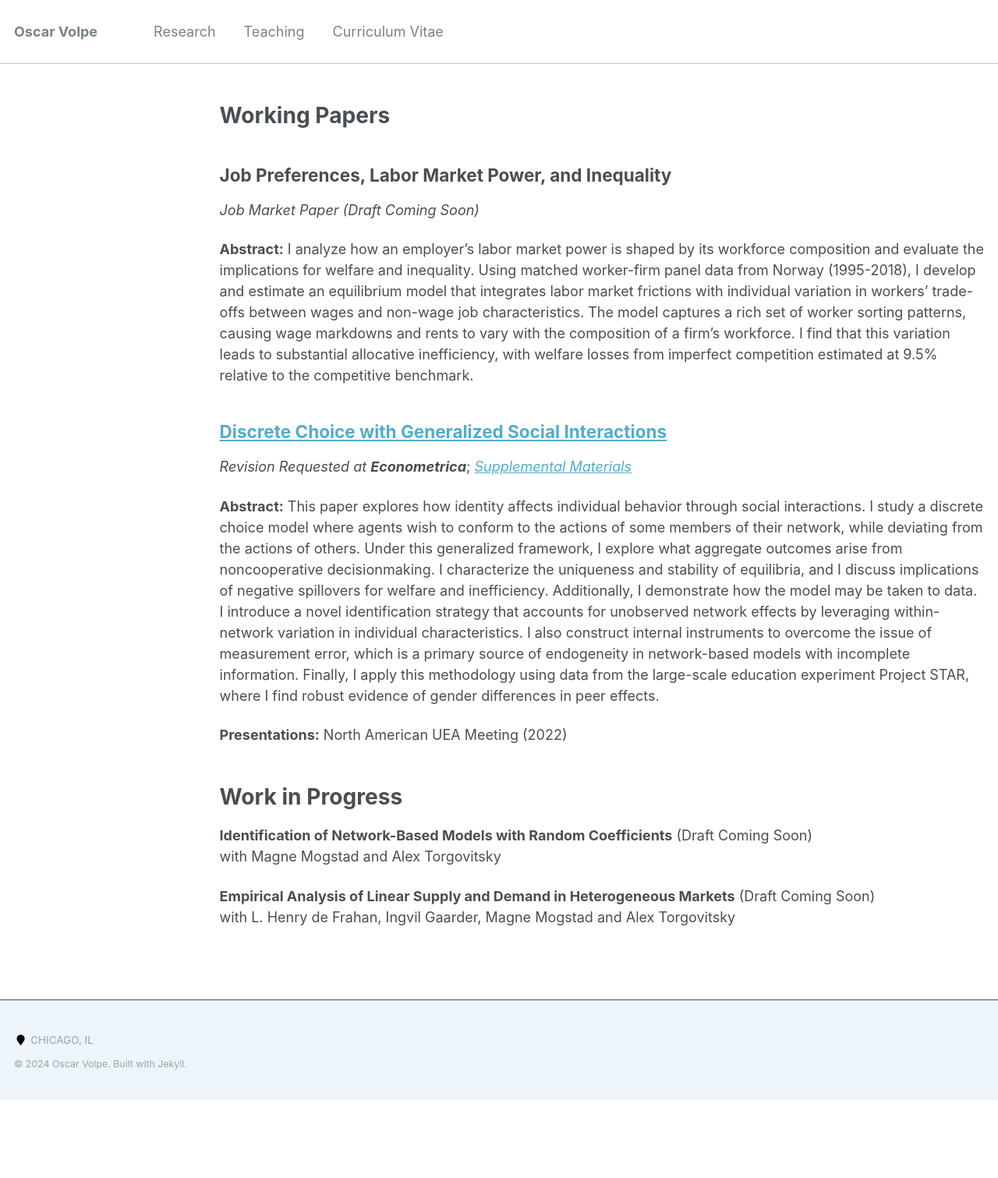
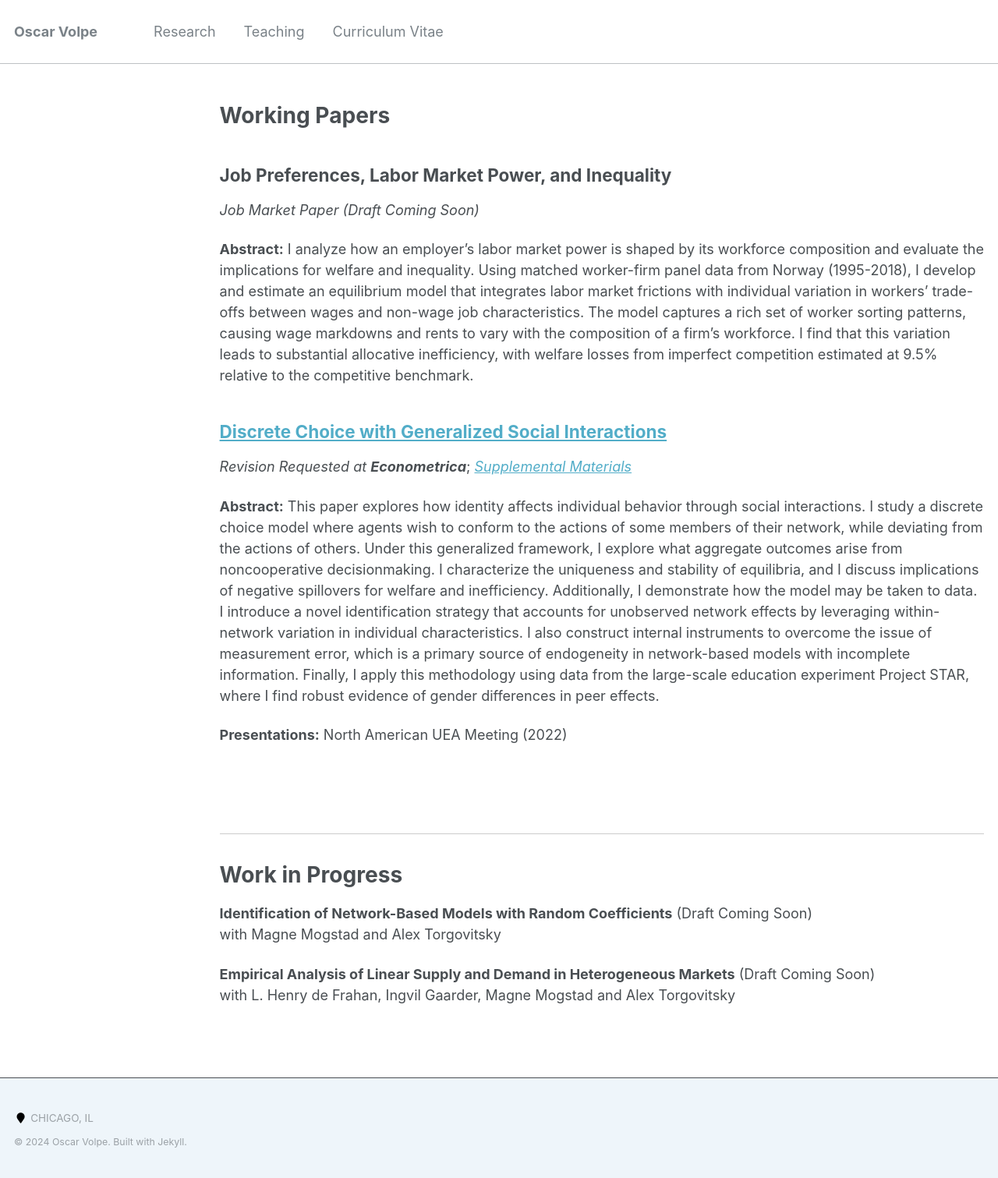
Before and after one commit to ovolpe/ovolpe.github.io, a Jekyll site: the page built from _pages/research.md, in a window 1280 px wide. Shown: the whole page at 78% size. Built offline with Jekyll 4.4.1, drawn with Linux system fonts in a browser that asks for light colours; before the commit the page ends 1411 px from its top, so only the background shows below that.

Commit message:
Update research.md

```diff
--- a/_pages/research.md
+++ b/_pages/research.md
@@ -22,6 +22,10 @@ _Revision Requested at **Econometrica**_; [*Supplemental Materials*](/files/dcwg
 **Presentations:** North American UEA Meeting (2022)
 <br><br>
 
+<br style="clear: both;">
+
+<hr style="margin: 2em 0; border: none; border-top: 1px solid #ccc;">
+
 Work in Progress
 ======
 
```
